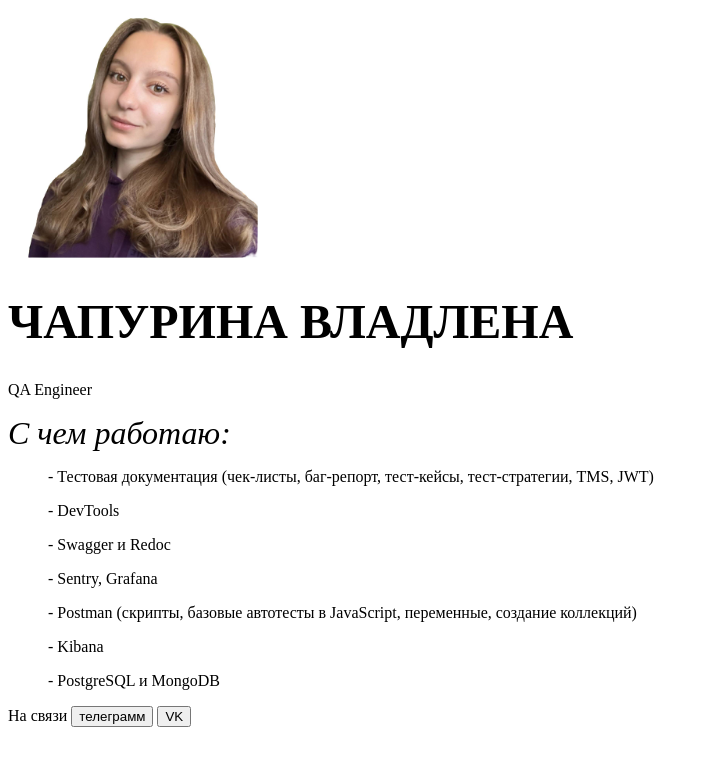
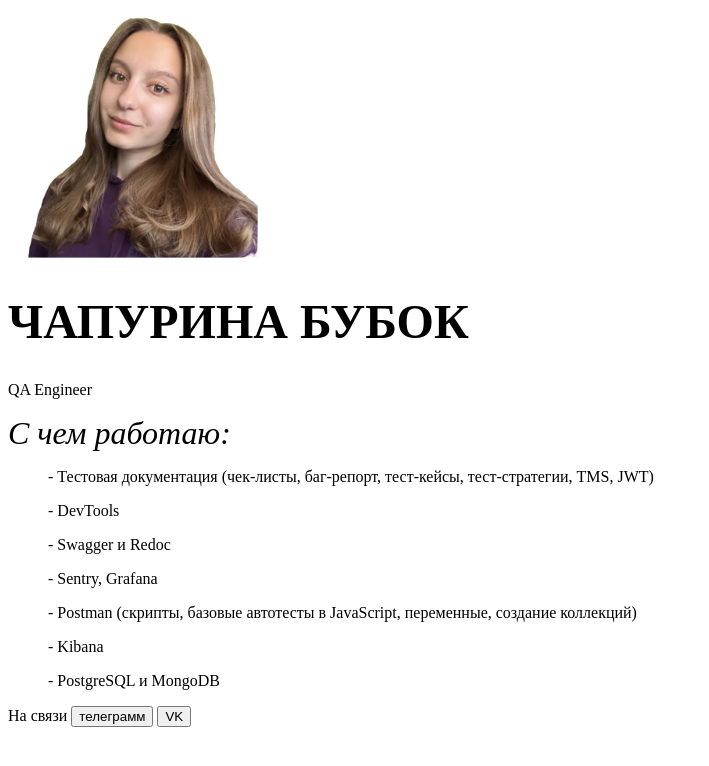
Before and after one commit to Vladlena-qa/cv, a plain HTML site: page index2.html in a window 1280 px wide. Shown: the whole page, without its empty margins (0-709 px from the left). Drawn offline with Linux system fonts and the light colour scheme.

Commit message:
добавила новое имя

```diff
--- a/index2.html
+++ b/index2.html
@@ -9,7 +9,7 @@
 	<div class="main">
 		<div class="text-main">
            <img src="3.jpg" width="250" height="250">
-	       <h1>Чапурина Владлена</h1>
+	       <h1>Чапурина Бубок</h1>
            <p1>QA Engineer</p1>
            <p></p>
            <i>С чем работаю:</i>
```
Also changed, not shown: сайт визитка.png (deleted).
